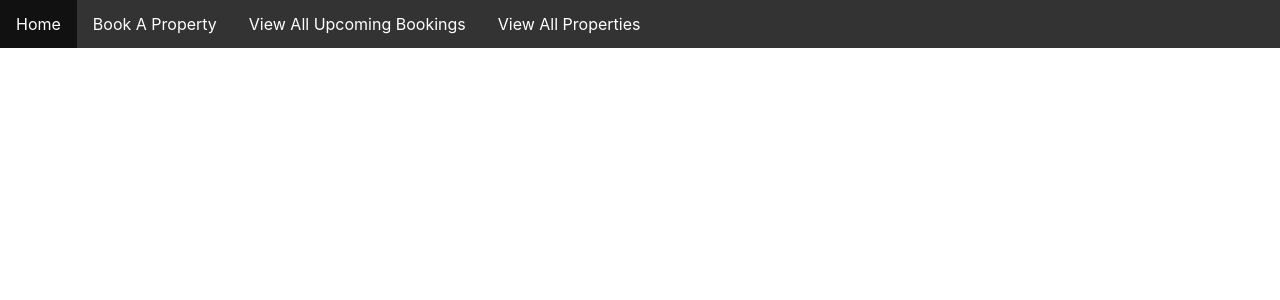
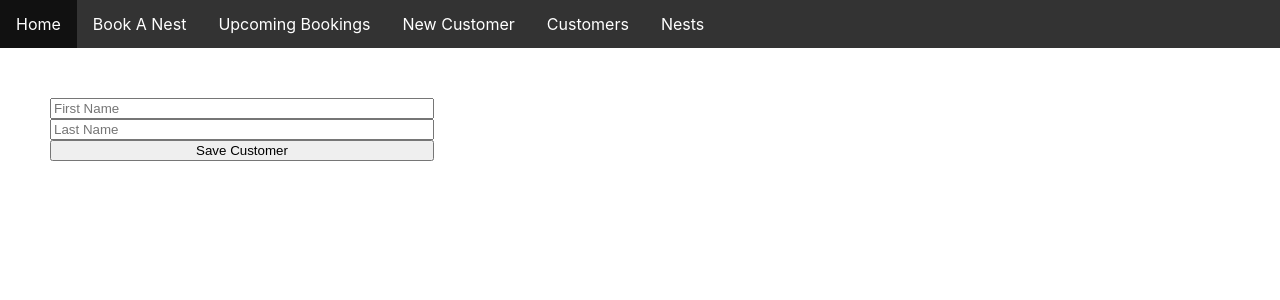
Before and after one commit to BornaMaticic/NestAway, a React (Create React App) app in the folder frontend/: page /customerform in a window 1280 px wide. Shown: the top 300 px of the page. Built offline with nearby package versions, Linux system fonts and the light colour scheme; no server answers.

Commit message:
created customer form

```diff
--- /dev/null
+++ b/frontend/src/components/CustomerForm.js
@@ -0,0 +1,23 @@
+import React from 'react';
+
+const CustomerForm = (props) => {
+
+  function prepareCustomerToPost(event){
+    event.preventDefault()
+    const customer = {
+      "firstName": event.target.firstName.value,
+      "lastName": event.target.lastName.value
+    }
+    props.handleCustomerPost(customer)
+  }
+
+  return(
+    <form onSubmit={prepareCustomerToPost}>
+      <input type="text" placeholder="First Name" name="firstName"/>
+      <input type="text" placeholder="Last Name" name="lastName"/>
+      <button type="submit">Save Customer</button>
+    </form>
+  )
+}
+
+export default CustomerForm;
--- a/frontend/src/components/NavBar.js
+++ b/frontend/src/components/NavBar.js
@@ -12,15 +12,24 @@ class NavBar extends Component {
         </li>
 
         <li>
-          <Link to="/bookingform">Book A Property</Link>
+          <Link to="/bookingform">Book A Nest</Link>
         </li>
 
         <li>
-          <Link to="/bookings">View All Upcoming Bookings</Link>
+          <Link to="/bookings">Upcoming Bookings</Link>
         </li>
 
         <li>
-          <Link to="/properties">View All Properties</Link>
+          <Link to="/customerform">New Customer</Link>
+        </li>
+
+        <li>
+          <Link to="/customers">Customers</Link>
+        </li>
+
+
+        <li>
+          <Link to="/properties">Nests</Link>
         </li>
 
       </ul>
--- a/frontend/src/containers/siteContainer.js
+++ b/frontend/src/containers/siteContainer.js
@@ -7,6 +7,7 @@ import NavBar from '../components/NavBar.js';
 import BookingForm from '../components/BookingForm.js';
 import PropertiesList from '../components/PropertiesList.js';
 import Bookings from '../components/Bookings.js';
+import CustomerForm from '../components/CustomerForm.js';
 
 import { BrowserRouter as Router, Route } from "react-router-dom";
 
@@ -41,7 +42,13 @@ class SiteContainer extends Component{
       console.log(this.state.filteredProperties);
     }
 
+    handleCustomerPost(customerInfo){
+      const request = new Request();
+      request.post('/api/customers', customerInfo).then(() => {
+        window.location = '/customers'
+      })
 
+      }
 
     render(){
       return (
@@ -54,6 +61,13 @@ class SiteContainer extends Component{
             <Route path="/bookingform"
               render={() => <BookingForm
                 filteredProperties={this.state.filteredProperties} onCriteriaSubmit={this.handleBookingCriteriaSubmit}
+                />
+              }
+            />
+
+            <Route path="/customerform"
+              render={() => <CustomerForm
+                handleCustomerPost={this.handleCustomerPost}
                 />
               }
             />
--- a/frontend/src/helpers/Request.js
+++ b/frontend/src/helpers/Request.js
@@ -6,6 +6,17 @@ class Request{
    .then(res => res.json());
  }
 
+ post(url, payload){
+   return fetch(url, {
+     method: 'POST',
+     headers: {'content-type': 'application/json'},
+     body: JSON.stringify(payload)
+   })
+ }
+
+
 }
 
+
+
 export default Request;
```
